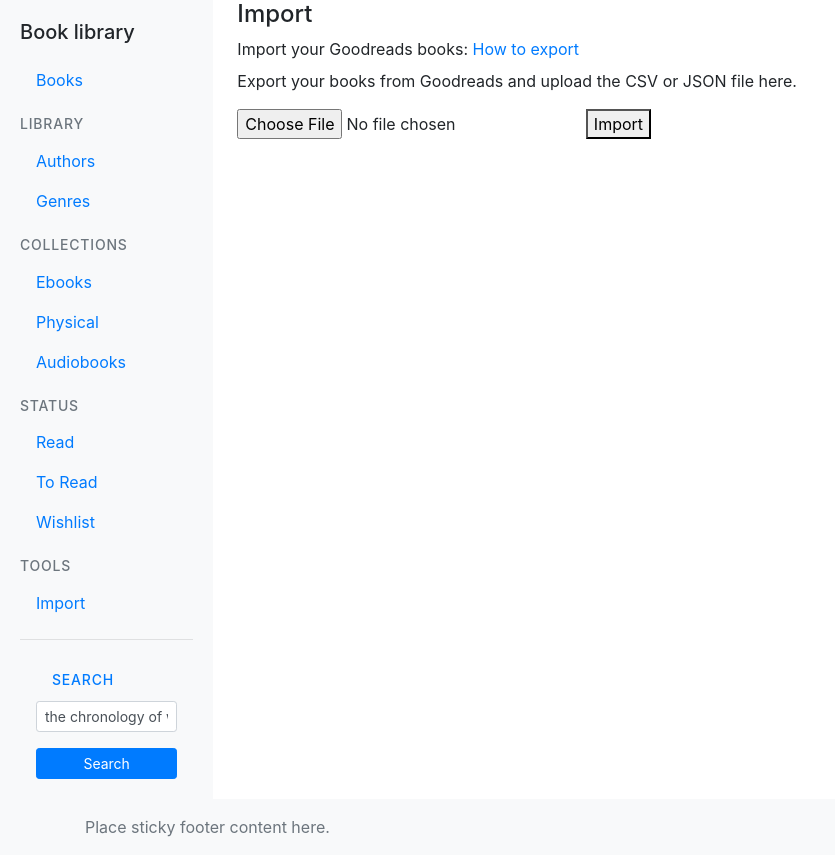
After one commit to jborza/booklibrary, a Flask app: page /import/ in a window 1280 px wide. The commit adds this page. Shown: the whole page, without its empty margins (0-835 px from the left). Run offline with Flask 3, Linux system fonts and the light colour scheme; some libraries are stand-ins or nearby versions.

Commit message:
import page

```diff
--- a/app.py
+++ b/app.py
@@ -14,6 +14,7 @@ from models import db, Book
 from search.routes import search_bp
 from books.routes import books_bp
 from book.routes import book_bp
+from tools.routes import import_bp
 
 app = Flask(__name__, static_folder='static')
 app.config['SQLALCHEMY_DATABASE_URI'] = 'sqlite:///books.db'  # Use SQLite for simplicity
@@ -23,6 +24,7 @@ db.init_app(app)
 app.register_blueprint(search_bp)
 app.register_blueprint(books_bp)
 app.register_blueprint(book_bp)
+app.register_blueprint(import_bp)
 
 @app.route('/')
 def home():
--- a/templates/base.html
+++ b/templates/base.html
@@ -65,6 +65,12 @@
                                 Wishlist
                             </a>
                         </li>
+                        <h6 class="sidebar-heading">Tools</h6>
+                        <li class="nav-item">
+                            <a class="nav-link" href="/import">
+                                Import
+                            </a>
+                        </li>
                     </ul>
                     <hr>
                     <h6 class="sidebar-heading d-flex justify-content-between align-items-center px-3 mt-4 mb-1 text-muted">
@@ -79,6 +85,7 @@
                         </div>
                         <button type="submit" class="btn btn-primary btn-block btn-sm">Search</button>
                     </form>
+
                 </div>
             </nav>
 
--- /dev/null
+++ b/templates/import.html
@@ -0,0 +1,12 @@
+{% extends "base.html" %}
+{% block title %}Books{% endblock %}
+{% block content %}
+    <h4>Import</h4>
+    <form method="POST"  enctype="multipart/form-data">
+        <label for="file">Import your Goodreads books:</label>
+        <a href="https://help.goodreads.com/s/article/How-do-I-import-or-export-my-books-1553870934590" target="_blank">How to export</a>
+        <p>Export your books from Goodreads and upload the CSV or JSON file here.</p>
+        <input type="file" name="file" accept=".csv, .json" required>
+        <button type="submit">Import</button>
+    </form>
+{%endblock%}
--- /dev/null
+++ b/tools/routes.py
@@ -0,0 +1,9 @@
+from flask import Blueprint, render_template, request
+from metadata.openlibrary import get_book_data
+
+import_bp = Blueprint('import', __name__, url_prefix='/import')
+
+@import_bp.route('/')
+def search():
+    # show a page with multiple import options
+    return render_template('import.html')
```
